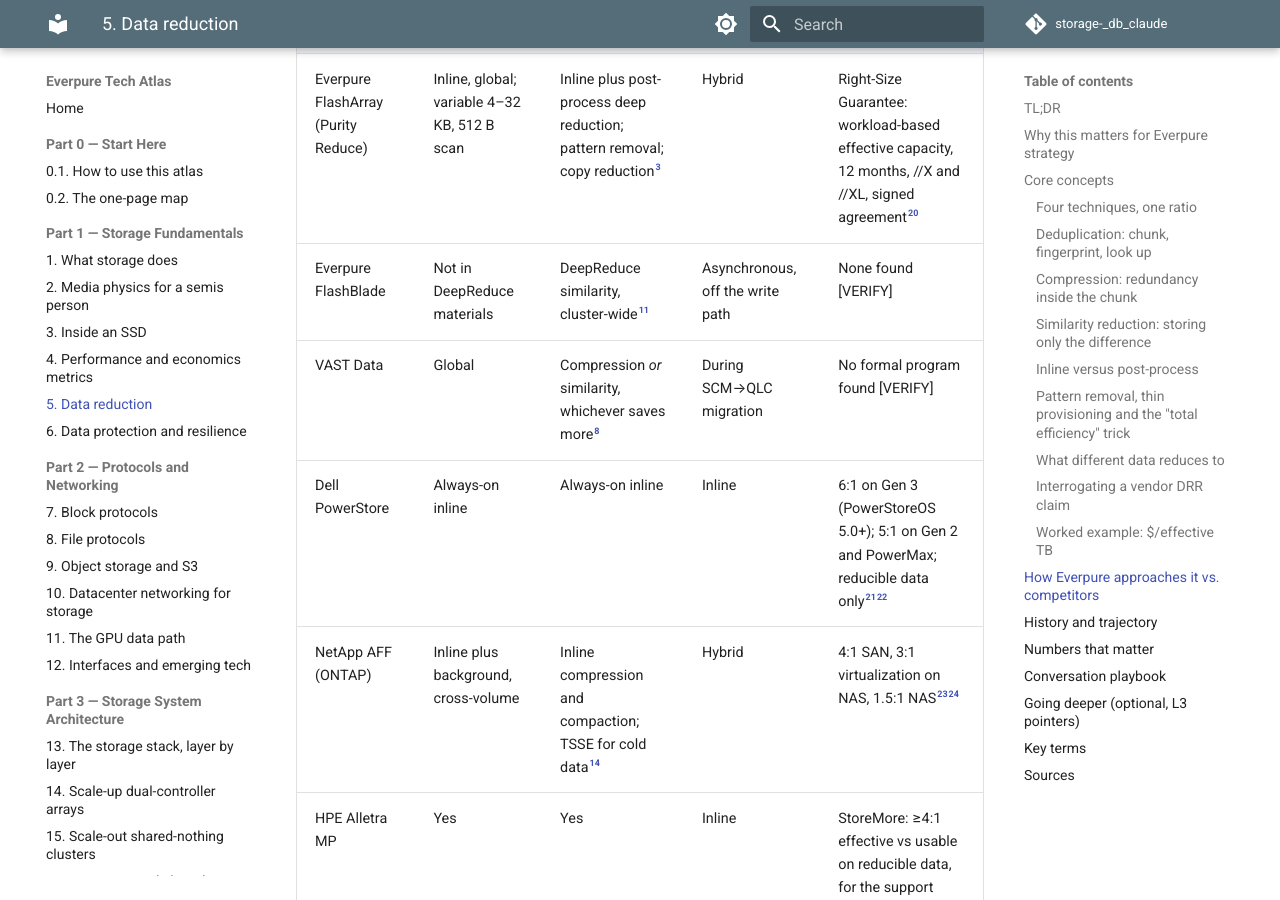
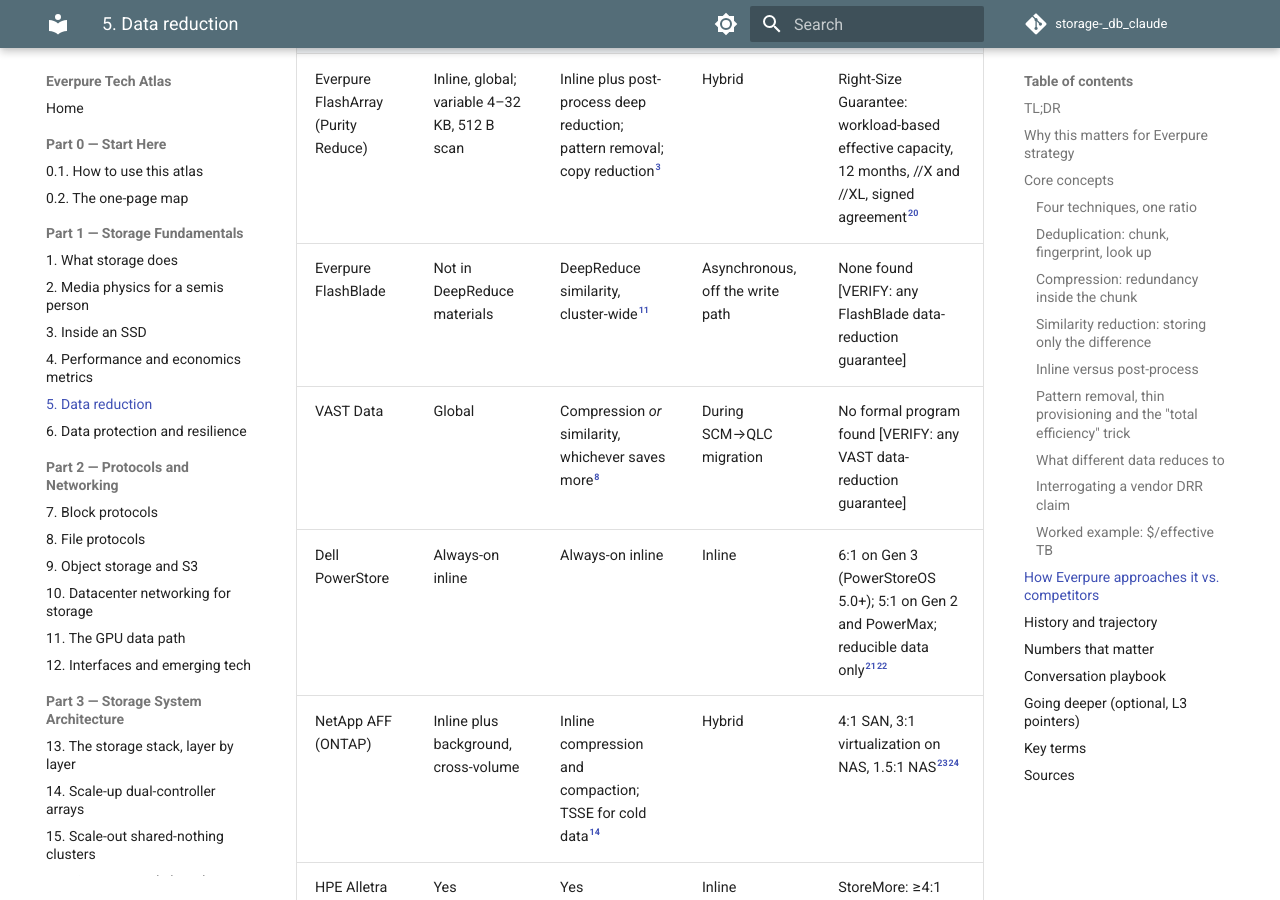
Before and after one commit to FrankHuang94/storage-_db_claude, an MkDocs documentation site: the page built from docs/01-storage-fundamentals/05-data-reduction.md, in a window 1280 px wide and 900 px high, scrolled down 10044 px. Built offline with MkDocs 1.6.1 and Material for MkDocs 9.7.7, drawn with Linux system fonts in a browser that asks for light colours; comment, search, counter and statistics services are not loaded.

Commit message:
docs(ch05): data reduction
Co-Authored-By: Claude Opus 5.5 <noreply@anthropic.com>
Claude-Session: https://claude.ai/code/session_015j6Et5cc16wRkKSRtDPPUF

```diff
--- a/docs/01-storage-fundamentals/05-data-reduction.md
+++ b/docs/01-storage-fundamentals/05-data-reduction.md
@@ -183,8 +183,8 @@ The guarantee changes the answer. If X's 5:1 guarantee covered the 800 TB of dat
 | System | Dedupe | Compression / similarity | When it runs | Guarantee (current public terms) |
 |---|---|---|---|---|
 | Everpure FlashArray (Purity Reduce) | Inline, global; variable 4–32 KB, 512 B scan | Inline plus post-process deep reduction; pattern removal; copy reduction[^3] | Hybrid | Right-Size Guarantee: workload-based effective capacity, 12 months, //X and //XL, signed agreement[^20] |
-| Everpure FlashBlade | Not in DeepReduce materials | DeepReduce similarity, cluster-wide[^11] | Asynchronous, off the write path | None found [VERIFY] |
-| VAST Data | Global | Compression *or* similarity, whichever saves more[^8] | During SCM→QLC migration | No formal program found [VERIFY] |
+| Everpure FlashBlade | Not in DeepReduce materials | DeepReduce similarity, cluster-wide[^11] | Asynchronous, off the write path | None found [VERIFY: any FlashBlade data-reduction guarantee] |
+| VAST Data | Global | Compression *or* similarity, whichever saves more[^8] | During SCM→QLC migration | No formal program found [VERIFY: any VAST data-reduction guarantee] |
 | Dell PowerStore | Always-on inline | Always-on inline | Inline | 6:1 on Gen 3 (PowerStoreOS 5.0+); 5:1 on Gen 2 and PowerMax; reducible data only[^21][^22] |
 | NetApp AFF (ONTAP) | Inline plus background, cross-volume | Inline compression and compaction; TSSE for cold data[^14] | Hybrid | 4:1 SAN, 3:1 virtualization on NAS, 1.5:1 NAS[^23][^24] |
 | HPE Alletra MP | Yes | Yes | Inline | StoreMore: ≥4:1 effective vs usable on reducible data, for the support term[^25] |
```
Also changed, not shown: meta/glossary-staging/ch05.md (added, +17 -0 lines), meta/open-questions-staging/ch05.md (added, +11 -0 lines).
